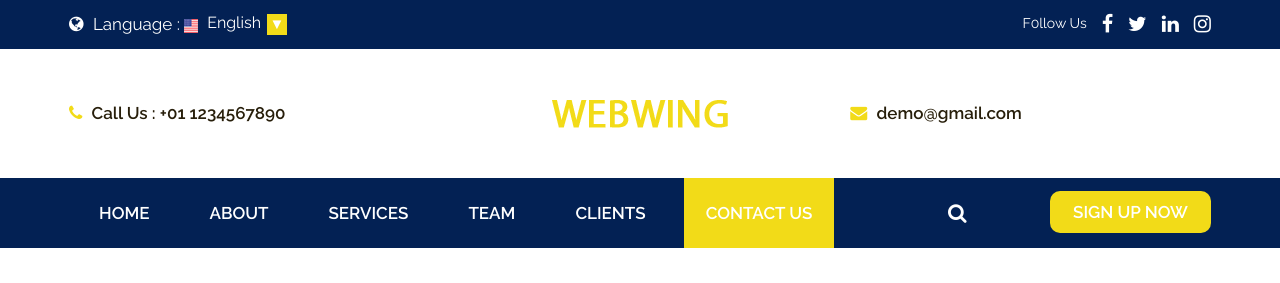
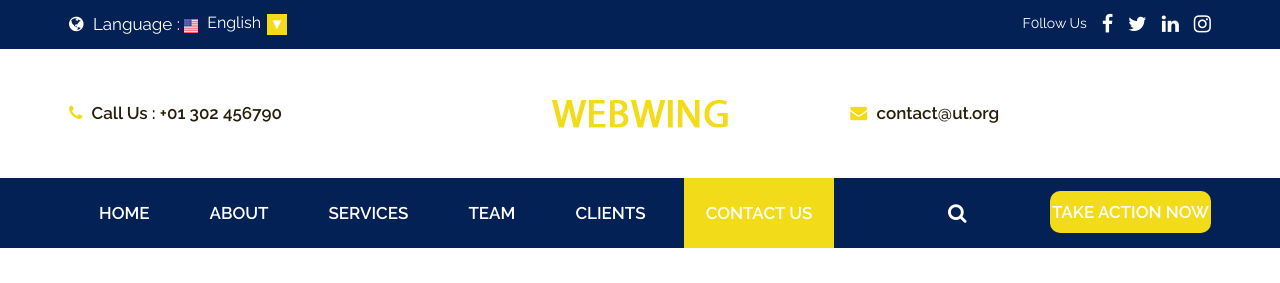
Before and after one commit to NeneOps/Web-consultin, a plain HTML site: page contact.html in a window 1280 px wide. Shown: the top 283 px of the page. Drawn offline with nearby package versions, Linux system fonts and the light colour scheme.

Commit message:
Feature branch

```diff
--- a/contact.html
+++ b/contact.html
@@ -82,7 +82,7 @@
                   <div class="row d_flex">
                      <div class="col-md-4 col-sm-4 d_none">
                         <ul class="conta_icon">
-                           <li><a href="#"><i class="fa fa-phone" aria-hidden="true"></i> Call Us : +01 1234567890</a> </li>
+                           <li><a href="#"><i class="fa fa-phone" aria-hidden="true"></i> Call Us : +01 302 456790</a> </li>
                         </ul>
                      </div>
                      <div class="col-md-4 col-sm-4 " >
@@ -90,7 +90,7 @@
                      </div>
                      <div class="col-md-4 col-sm-4 d_none">
                         <ul class="conta_icon ">
-                           <li><a href="#"><i class="fa fa-envelope" aria-hidden="true"></i> demo@gmail.com</a> </li>
+                           <li><a href="#"><i class="fa fa-envelope" aria-hidden="true"></i> contact@ut.org</a> </li>
                         </ul>
                      </div>
                   </div>
@@ -131,7 +131,7 @@
                      <div class="col-md-3 col-sm-5 d_none">
                         <ul class="sign">
                            <li><a href="#"><i class="fa fa-search" aria-hidden="true"></i></a></li>
-                           <li><a class="sign_btn" href="#">sign up now</a></li>
+                           <li><a class="sign_btn" href="#">Take action Now</a></li>
                         </ul>
                      </div>
                   </div>
```
